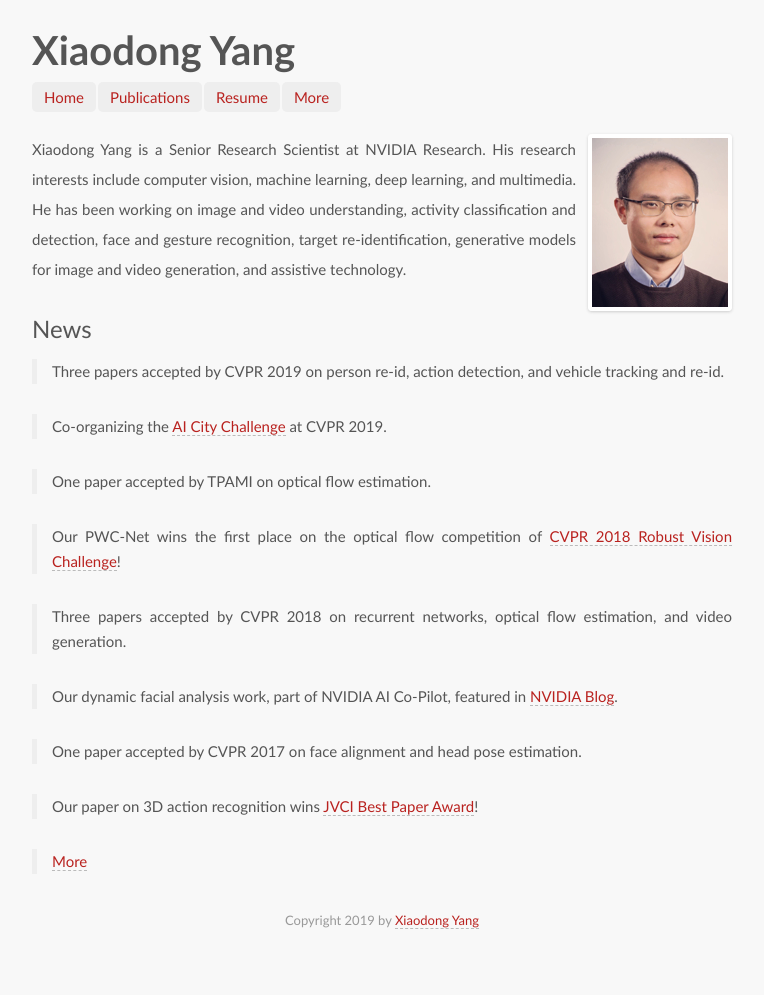
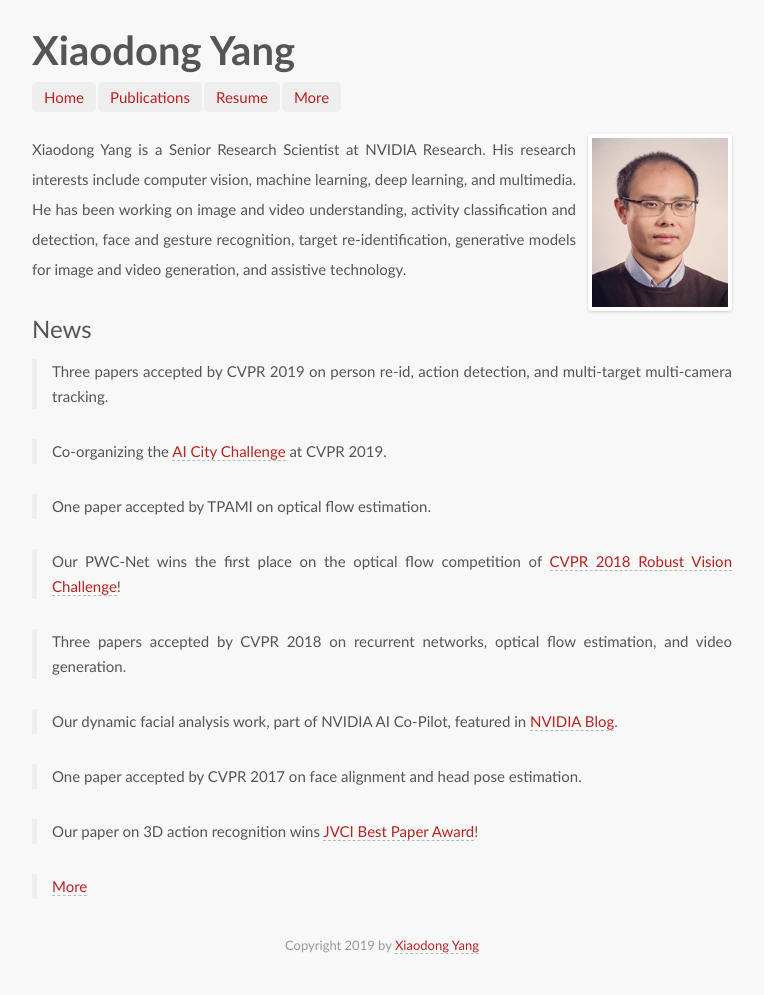
Before and after one commit to xiaodongyang/xiaodongyang.github.io, a Jekyll site: the page built from index.md, in a window 1280 px wide. Shown: the whole page, without its empty margins (258-1022 px from the left). Built offline with Jekyll 4.4.1, drawn with Linux system fonts in a browser that asks for light colours; some web fonts are replaced; before the commit the page ends 970 px from its top, so only the background shows below that.

Commit message:
Update index.md

```diff
--- a/index.md
+++ b/index.md
@@ -7,7 +7,7 @@ Xiaodong Yang is a Senior Research Scientist at NVIDIA Research. His research in
 
 ## News
 
-> Three papers accepted by CVPR 2019 on person re-id, action detection, and vehicle tracking and re-id.
+> Three papers accepted by CVPR 2019 on person re-id, action detection, and multi-target multi-camera tracking.
 
 > Co-organizing the [AI City Challenge](https://www.aicitychallenge.org) at CVPR 2019.
 
```
